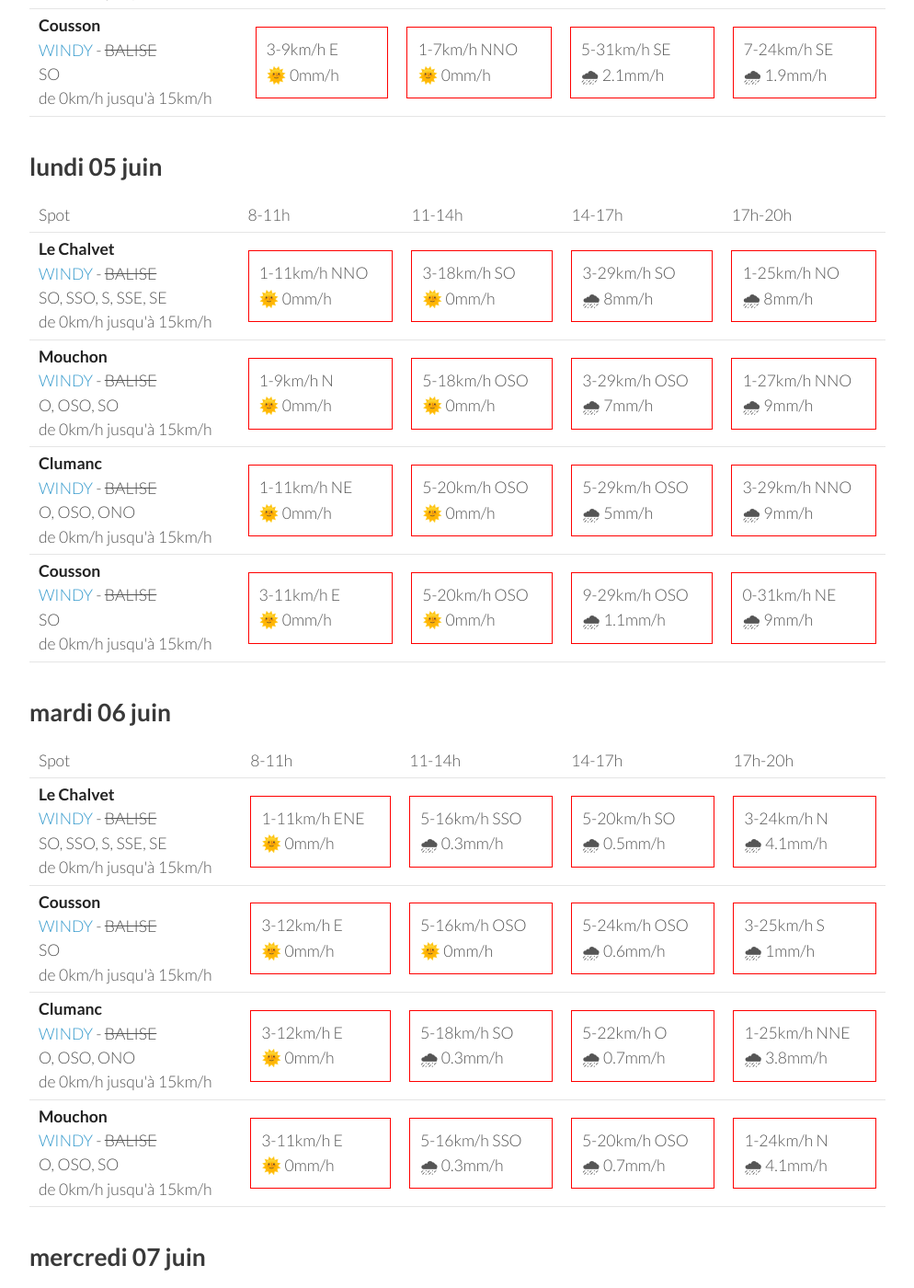
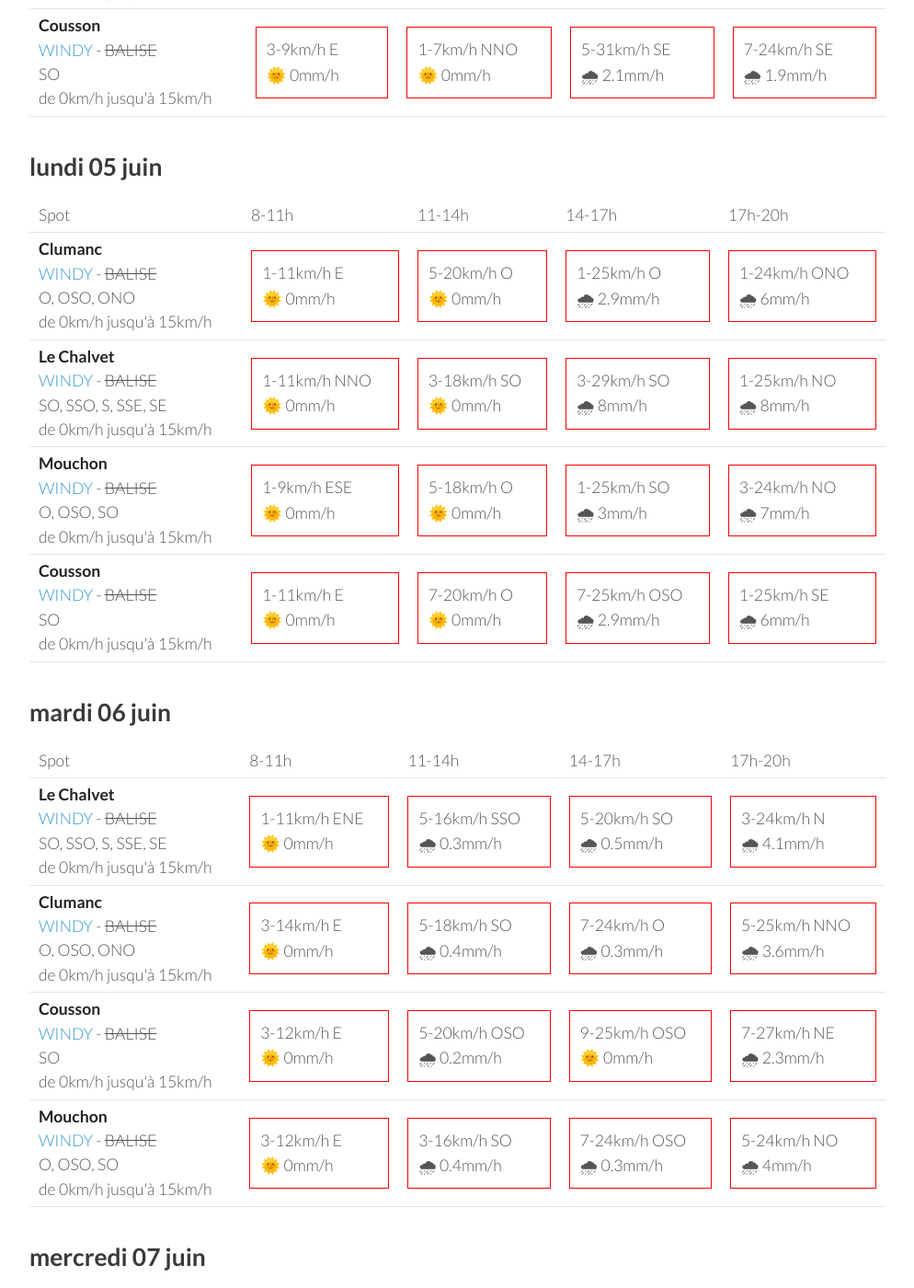
Before and after one commit to parapente-dans-le-nord/parapente-dans-le-nord.github.io, a Jekyll site: the page built from saint_andre.markdown, in a window 1280 px wide and 1400 px high, scrolled down 1299 px. Shown: the whole window at 92% size, without its empty margins (26-1020 px from the left). Built offline with Jekyll 4.4.1, drawn with Linux system fonts in a browser that asks for light colours; some of the changed text lies outside the part shown.

Commit message:
update index.markdown

```diff
--- a/saint_andre.markdown
+++ b/saint_andre.markdown
@@ -130,6 +130,16 @@ page mise à jour le samedi 03 juin 13:36
       <td>17h-20h</td>
     </tr>
 <tr>
+        <td><strong>Clumanc</strong><br><a href="https://windy.com/44.027/6.402?43.914,6.403,10,m:eSxaglP">WINDY</a> - <span class="no-balise"> BALISE </span><br> <span class="vent-favorable">O, OSO, ONO</span><br><span class="force-vent">de 0km/h jusqu'à 15km/h</span> </td>
+
+            <td><div class="not-flyable"><p>1-11km/h E</p><p>🌞 0mm/h</p></div></td>
+            <td><div class="not-flyable"><p>5-20km/h O</p><p>🌞 0mm/h</p></div></td>
+            <td><div class="not-flyable"><p>1-25km/h O</p><p>🌧 2.9mm/h</p></div></td>
+            <td><div class="not-flyable"><p>1-24km/h ONO</p><p>🌧 6mm/h</p></div></td>
+
+
+    </tr>
+<tr>
         <td><strong>Le Chalvet</strong><br><a href="https://windy.com/43.979/6.480?43.866,6.480,10,m:eSsaglX">WINDY</a> - <span class="no-balise"> BALISE </span><br> <span class="vent-favorable">SO, SSO, S, SSE, SE</span><br><span class="force-vent">de 0km/h jusqu'à 15km/h</span> </td>
 
             <td><div class="not-flyable"><p>1-11km/h NNO</p><p>🌞 0mm/h</p></div></td>
@@ -142,30 +152,20 @@ page mise à jour le samedi 03 juin 13:36
 <tr>
         <td><strong>Mouchon</strong><br><a href="https://windy.com/43.992/6.424?43.878,6.425,10,m:eSuaglR">WINDY</a> - <span class="no-balise"> BALISE </span><br> <span class="vent-favorable">O, OSO, SO</span><br><span class="force-vent">de 0km/h jusqu'à 15km/h</span> </td>
 
-            <td><div class="not-flyable"><p>1-9km/h N</p><p>🌞 0mm/h</p></div></td>
-            <td><div class="not-flyable"><p>5-18km/h OSO</p><p>🌞 0mm/h</p></div></td>
-            <td><div class="not-flyable"><p>3-29km/h OSO</p><p>🌧 7mm/h</p></div></td>
-            <td><div class="not-flyable"><p>1-27km/h NNO</p><p>🌧 9mm/h</p></div></td>
-
-
-    </tr>
-<tr>
-        <td><strong>Clumanc</strong><br><a href="https://windy.com/44.027/6.402?43.914,6.403,10,m:eSxaglP">WINDY</a> - <span class="no-balise"> BALISE </span><br> <span class="vent-favorable">O, OSO, ONO</span><br><span class="force-vent">de 0km/h jusqu'à 15km/h</span> </td>
-
-            <td><div class="not-flyable"><p>1-11km/h NE</p><p>🌞 0mm/h</p></div></td>
-            <td><div class="not-flyable"><p>5-20km/h OSO</p><p>🌞 0mm/h</p></div></td>
-            <td><div class="not-flyable"><p>5-29km/h OSO</p><p>🌧 5mm/h</p></div></td>
-            <td><div class="not-flyable"><p>3-29km/h NNO</p><p>🌧 9mm/h</p></div></td>
+            <td><div class="not-flyable"><p>1-9km/h ESE</p><p>🌞 0mm/h</p></div></td>
+            <td><div class="not-flyable"><p>5-18km/h O</p><p>🌞 0mm/h</p></div></td>
+            <td><div class="not-flyable"><p>1-25km/h SO</p><p>🌧 3mm/h</p></div></td>
+            <td><div class="not-flyable"><p>3-24km/h NO</p><p>🌧 7mm/h</p></div></td>
 
 
     </tr>
 <tr>
         <td><strong>Cousson</strong><br><a href="https://windy.com/44.054/6.240?43.940,6.241,10,m:eSAaglz">WINDY</a> - <span class="no-balise"> BALISE </span><br> <span class="vent-favorable">SO</span><br><span class="force-vent">de 0km/h jusqu'à 15km/h</span> </td>
 
-            <td><div class="not-flyable"><p>3-11km/h E</p><p>🌞 0mm/h</p></div></td>
-            <td><div class="not-flyable"><p>5-20km/h OSO</p><p>🌞 0mm/h</p></div></td>
-            <td><div class="not-flyable"><p>9-29km/h OSO</p><p>🌧 1.1mm/h</p></div></td>
-            <td><div class="not-flyable"><p>0-31km/h NE</p><p>🌧 9mm/h</p></div></td>
+            <td><div class="not-flyable"><p>1-11km/h E</p><p>🌞 0mm/h</p></div></td>
+            <td><div class="not-flyable"><p>7-20km/h O</p><p>🌞 0mm/h</p></div></td>
+            <td><div class="not-flyable"><p>7-25km/h OSO</p><p>🌧 2.9mm/h</p></div></td>
+            <td><div class="not-flyable"><p>1-25km/h SE</p><p>🌧 6mm/h</p></div></td>
 
 
     </tr>
@@ -196,32 +196,32 @@ page mise à jour le samedi 03 juin 13:36
 
     </tr>
 <tr>
-        <td><strong>Cousson</strong><br><a href="https://windy.com/44.054/6.240?43.940,6.241,10,m:eSAaglz">WINDY</a> - <span class="no-balise"> BALISE </span><br> <span class="vent-favorable">SO</span><br><span class="force-vent">de 0km/h jusqu'à 15km/h</span> </td>
+        <td><strong>Clumanc</strong><br><a href="https://windy.com/44.027/6.402?43.914,6.403,10,m:eSxaglP">WINDY</a> - <span class="no-balise"> BALISE </span><br> <span class="vent-favorable">O, OSO, ONO</span><br><span class="force-vent">de 0km/h jusqu'à 15km/h</span> </td>
 
-            <td><div class="not-flyable"><p>3-12km/h E</p><p>🌞 0mm/h</p></div></td>
-            <td><div class="not-flyable"><p>5-16km/h OSO</p><p>🌞 0mm/h</p></div></td>
-            <td><div class="not-flyable"><p>5-24km/h OSO</p><p>🌧 0.6mm/h</p></div></td>
-            <td><div class="not-flyable"><p>3-25km/h S</p><p>🌧 1mm/h</p></div></td>
+            <td><div class="not-flyable"><p>3-14km/h E</p><p>🌞 0mm/h</p></div></td>
+            <td><div class="not-flyable"><p>5-18km/h SO</p><p>🌧 0.4mm/h</p></div></td>
+            <td><div class="not-flyable"><p>7-24km/h O</p><p>🌧 0.3mm/h</p></div></td>
+            <td><div class="not-flyable"><p>5-25km/h NNO</p><p>🌧 3.6mm/h</p></div></td>
 
 
     </tr>
 <tr>
-        <td><strong>Clumanc</strong><br><a href="https://windy.com/44.027/6.402?43.914,6.403,10,m:eSxaglP">WINDY</a> - <span class="no-balise"> BALISE </span><br> <span class="vent-favorable">O, OSO, ONO</span><br><span class="force-vent">de 0km/h jusqu'à 15km/h</span> </td>
+        <td><strong>Cousson</strong><br><a href="https://windy.com/44.054/6.240?43.940,6.241,10,m:eSAaglz">WINDY</a> - <span class="no-balise"> BALISE </span><br> <span class="vent-favorable">SO</span><br><span class="force-vent">de 0km/h jusqu'à 15km/h</span> </td>
 
             <td><div class="not-flyable"><p>3-12km/h E</p><p>🌞 0mm/h</p></div></td>
-            <td><div class="not-flyable"><p>5-18km/h SO</p><p>🌧 0.3mm/h</p></div></td>
-            <td><div class="not-flyable"><p>5-22km/h O</p><p>🌧 0.7mm/h</p></div></td>
-            <td><div class="not-flyable"><p>1-25km/h NNE</p><p>🌧 3.8mm/h</p></div></td>
+            <td><div class="not-flyable"><p>5-20km/h OSO</p><p>🌧 0.2mm/h</p></div></td>
+            <td><div class="not-flyable"><p>9-25km/h OSO</p><p>🌞 0mm/h</p></div></td>
+            <td><div class="not-flyable"><p>7-27km/h NE</p><p>🌧 2.3mm/h</p></div></td>
 
 
     </tr>
 <tr>
         <td><strong>Mouchon</strong><br><a href="https://windy.com/43.992/6.424?43.878,6.425,10,m:eSuaglR">WINDY</a> - <span class="no-balise"> BALISE </span><br> <span class="vent-favorable">O, OSO, SO</span><br><span class="force-vent">de 0km/h jusqu'à 15km/h</span> </td>
 
-            <td><div class="not-flyable"><p>3-11km/h E</p><p>🌞 0mm/h</p></div></td>
-            <td><div class="not-flyable"><p>5-16km/h SSO</p><p>🌧 0.3mm/h</p></div></td>
-            <td><div class="not-flyable"><p>5-20km/h OSO</p><p>🌧 0.7mm/h</p></div></td>
-            <td><div class="not-flyable"><p>1-24km/h N</p><p>🌧 4.1mm/h</p></div></td>
+            <td><div class="not-flyable"><p>3-12km/h E</p><p>🌞 0mm/h</p></div></td>
+            <td><div class="not-flyable"><p>3-16km/h SO</p><p>🌧 0.4mm/h</p></div></td>
+            <td><div class="not-flyable"><p>7-24km/h OSO</p><p>🌧 0.3mm/h</p></div></td>
+            <td><div class="not-flyable"><p>5-24km/h NO</p><p>🌧 4mm/h</p></div></td>
 
 
     </tr>
```
Also changed, not shown: other parts of saint_andre.markdown (+1 -1 lines).
